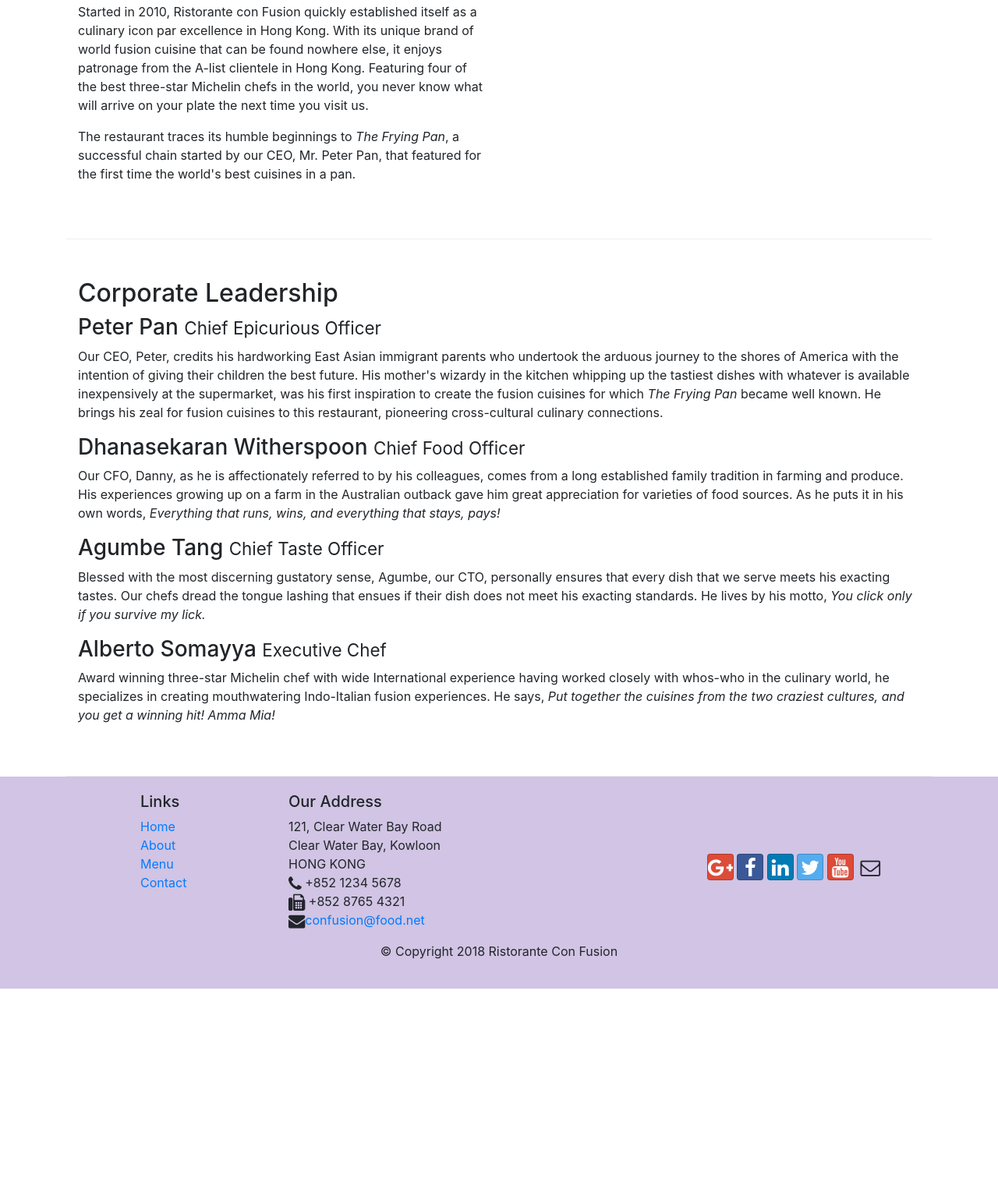
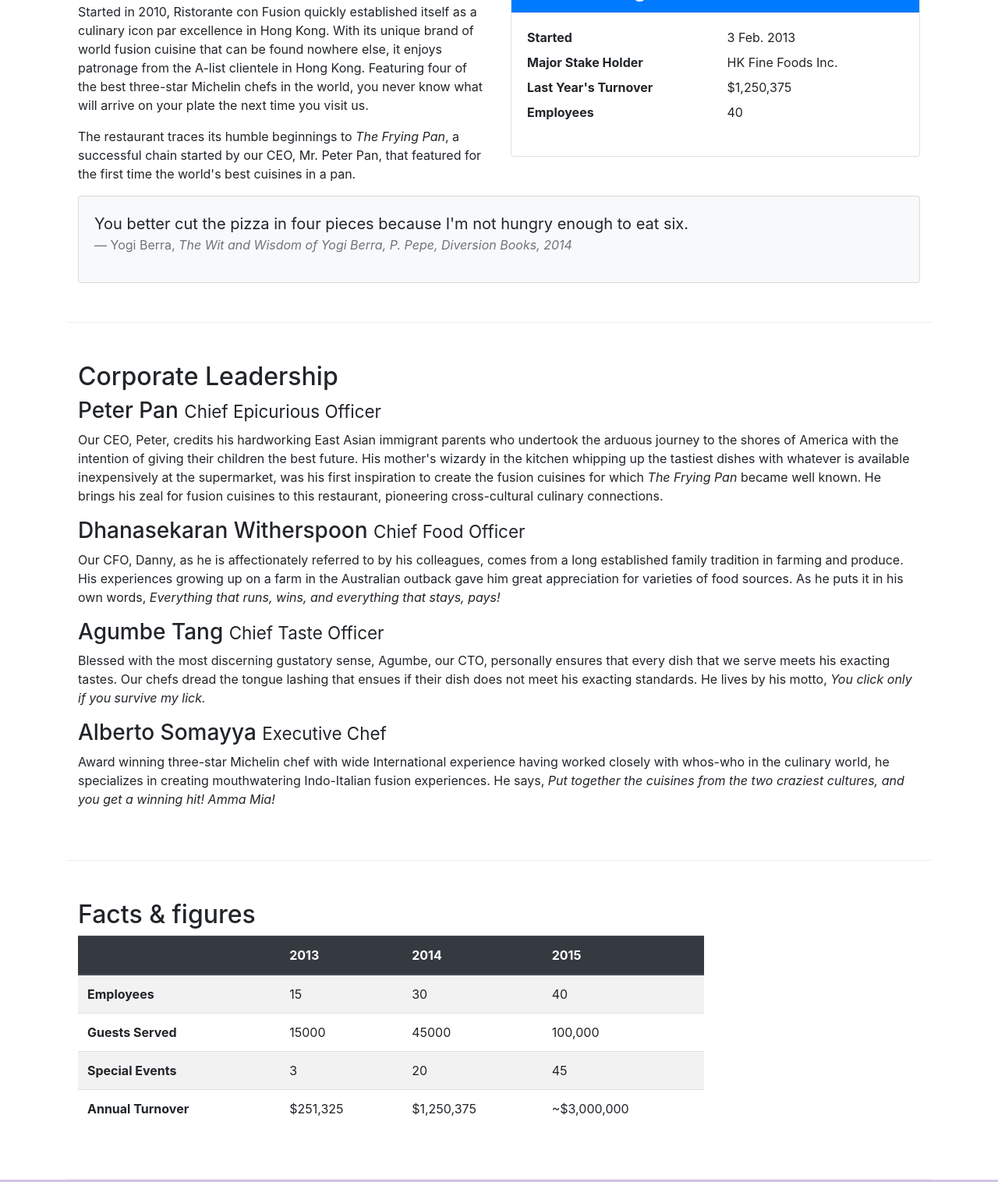
Before and after one commit to JuanGSierra/bootstrap_learning, a website: page aboutus.html in a window 1280 px wide. Shown: the part 558-2074 px from the top of the page at 78% size. Before the commit the page ends 1826 px from the top, so only its background shows below. Drawn offline with nearby package versions, Linux system fonts and the light colour scheme.

Commit message:
tables and cards

```diff
--- a/aboutus.html
+++ b/aboutus.html
@@ -31,7 +31,8 @@
           </li>
           <li class="nav-item"><a class="nav-link" href="#"><span class="fa fa-list fa-lg"></span>Menu</a></li>
           <li class="nav-item active"><a class="nav-link" href="#"><span class="fa fa-info fa-lg"></span>About</a></li>
-          <li class="nav-item"><a class="nav-link" href="contactus.html"><span class="fa fa-address-card fa-lg"></span>Contact</a>
+          <li class="nav-item"><a class="nav-link" href="contactus.html"><span
+                class="fa fa-address-card fa-lg"></span>Contact</a>
           </li>
         </ul>
       </div>
@@ -77,7 +78,35 @@
         <p>The restaurant traces its humble beginnings to <em>The Frying Pan</em>, a successful chain started by our
           CEO, Mr. Peter Pan, that featured for the first time the world's best cuisines in a pan.</p>
       </div>
-      <div>
+      <div class="col-12 col-sm-6">
+        <div class="card">
+          <h3 class="card-header bg-primary text-white">Facts at a glance</h3>
+          <div class="card-body">
+            <dl class="row">
+              <dt class="col-6">Started</dt>
+              <dd class="col-6">3 Feb. 2013</dd>
+              <dt class="col-6">Major Stake Holder</dt>
+              <dd class="col-6">HK Fine Foods Inc.</dd>
+              <dt class="col-6">Last Year's Turnover</dt>
+              <dd class="col-6">$1,250,375</dd>
+              <dt class="col-6">Employees</dt>
+              <dd class="col-6">40</dd>
+            </dl>
+          </div>
+        </div>
+      </div>
+
+      <div class="col-12">
+        <div class="card card-body bg-light">
+          <blockquote class="blockquote">
+            <p class="mb-0">You better cut the pizza in four pieces because
+              I'm not hungry enough to eat six.</p>
+            <footer class="blockquote-footer">Yogi Berra,
+              <cite title="Source Title">The Wit and Wisdom of Yogi Berra,
+                P. Pepe, Diversion Books, 2014</cite>
+            </footer>
+          </blockquote>
+        </div>
       </div>
     </div>
 
@@ -112,6 +141,52 @@
       </div>
     </div>
 
+    <div class="row row-content">
+      <div class="col-12 col-sm-9">
+        <h2>Facts &amp; figures</h2>
+        <div class="table-responsive">
+          <table class="table table-striped">
+            <thead class="thead-dark">
+              <tr>
+                <th>&nbsp;</th>
+                <th>2013</th>
+                <th>2014</th>
+                <th>2015</th>
+              </tr>
+            </thead>
+            <tbody>
+              <tr>
+                <th>Employees</th>
+                <td>15</td>
+                <td>30</td>
+                <td>40</td>
+              </tr>
+              <tr>
+                <th>Guests Served</th>
+                <td>15000</td>
+                <td>45000</td>
+                <td>100,000</td>
+              </tr>
+              <tr>
+                <th>Special Events</th>
+                <td>3</td>
+                <td>20</td>
+                <td>45</td>
+              </tr>
+              <tr>
+                <th>Annual Turnover</th>
+                <td>$251,325</td>
+                <td>$1,250,375</td>
+                <td>~$3,000,000</td>
+              </tr>
+            </tbody>
+          </table>
+        </div>
+      </div>
+      <div class="col-12 col-sm-3">
+
+      </div>
+    </div>
   </div>
 
   <footer class="footer">
```
